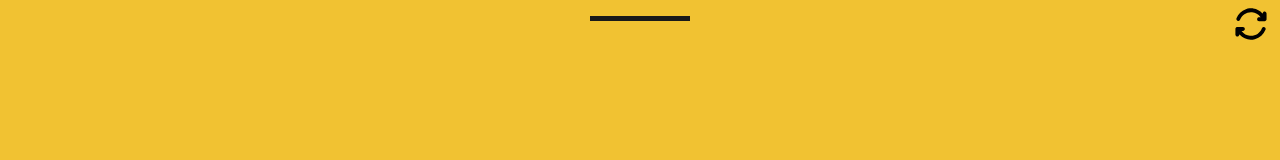
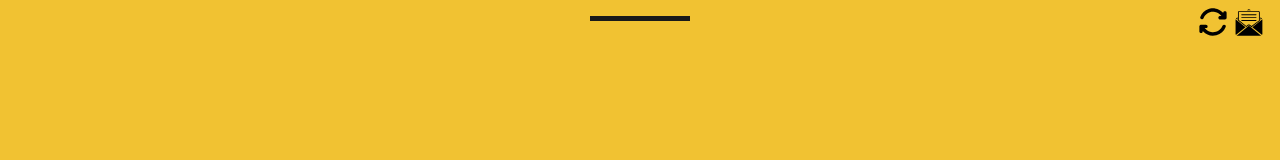
Before and after one commit to MAlexGG/portfolio, a React (Create React App) app: page /portfolio/aboutme in a window 1280 px wide. Shown: the top 160 px of the page. Built offline with nearby package versions, Linux system fonts and the light colour scheme; a web font is replaced by a local one.

Commit message:
contact button in about me page

```diff
--- a/src/components/aboutme.js
+++ b/src/components/aboutme.js
@@ -1,5 +1,6 @@
 import React, { Component } from "react";
 import refresh from "../assets/img/refresh.svg";
+import contact from "../assets/img/contact.svg";
 
 class Aboutme extends Component {
 
@@ -18,13 +19,22 @@ class Aboutme extends Component {
         this.props.history.push("/");
     }
 
+    goHome = e => {
+        e.preventDefault();
+        this.props.history.push("/");
+    }
+
     render() {
         return (
             <div className = "ct-main" >
                 <div className="ct-divUp">
                     <div className="img-div"></div>
-                </div >
-                <img className="img-refresh" src={refresh} alt="refresh button" onClick={this.goHome} />
+                </div>
+                <div className="ct-navAbout">
+                   <img className="img-refresh" src={refresh} alt="refresh button" onClick={this.goHome} />
+                    <a href="mailto:alexandragalarzag@gmail.com"><img className="img-contact" src={contact} alt="contact button" onClick={this.goMail} /></a>
+                </div>
+
                 <div className = "ct-contentAbout">
                     <p className="txt-title">About Me</p>
                     <p className="txt-paragraph">I 'm a Fullstack developer creative and with initiative, interested in the world of programming, I'm passionate about solving problems in an efficient way and with a lot of emphasis on detail, I have more than 10 years of experience as an architect which gives me extensive knowledge in design and user experience, in addition to my studies in sustainability that allow me to understand current problems in a global way.< br />With these knowledge, skills and the <button className="bt-tools" onClick={this.goTools}><strong>tools</strong></button> I handle I feel that I can contribute to the needs of society through programming.</p>
--- a/src/styles/components/aboutme.scss
+++ b/src/styles/components/aboutme.scss
@@ -4,14 +4,25 @@
      flex-direction: column;
  }
 
- .img-refresh {
+ .ct-navAbout {
+     @include displayFlex;
      position: absolute;
      top: 1%;
      right: 1%;
-     width: 30px;
-     @media (min-width: $breakpointMedium) {
-         width: auto;
-     }
+ }
+
+ .ct-navAbout a {
+     @include displayFlex;
+ }
+
+ .img-refresh {
+     width: 28px;
+     padding: 0px 4px 0px 4px;
+ }
+
+ .img-contact {
+     width: 28px;
+     padding: 0px 4px 0px 4px;
  }
 
  .txt-title {
```
Also changed, not shown: src/assets/img/contact.svg (added).
